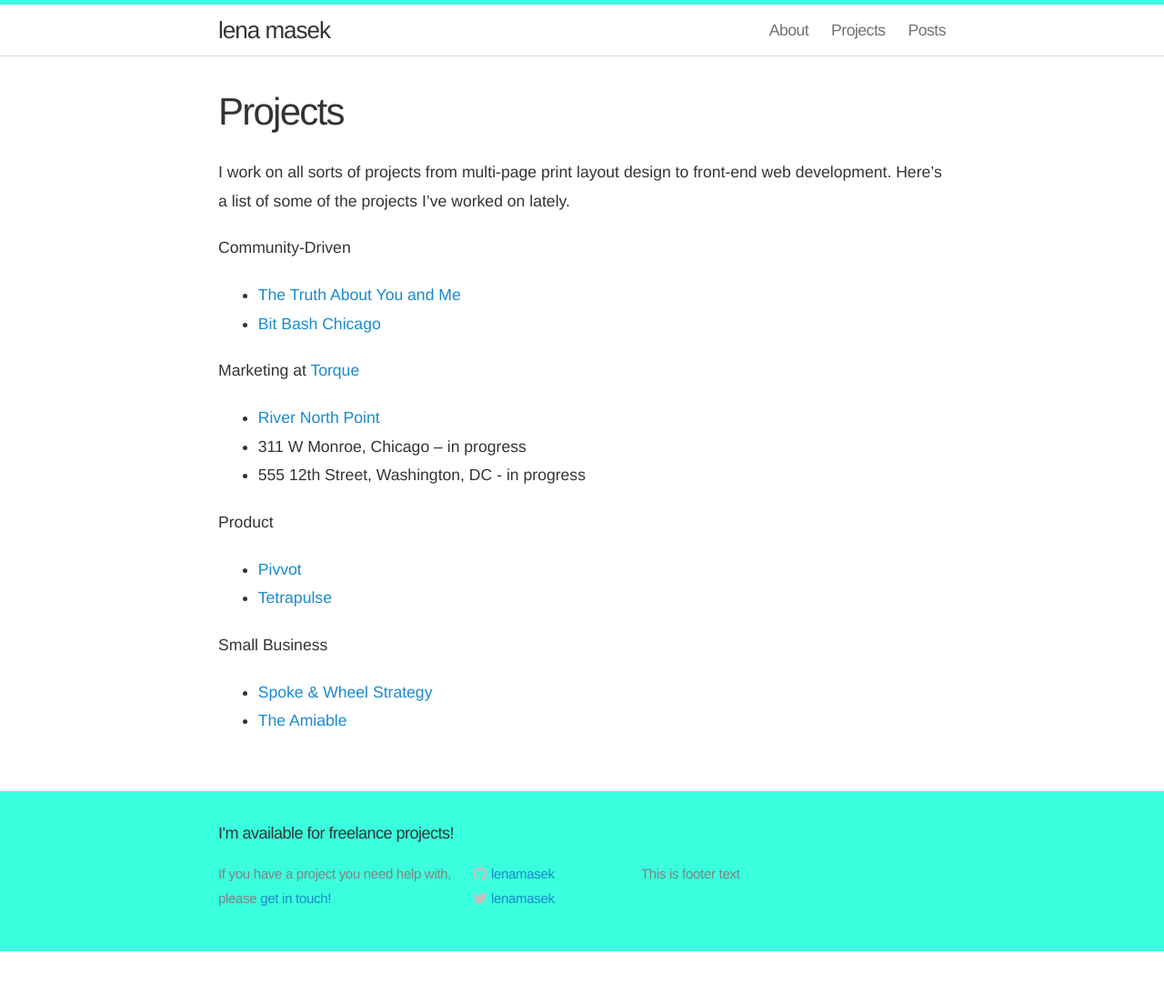
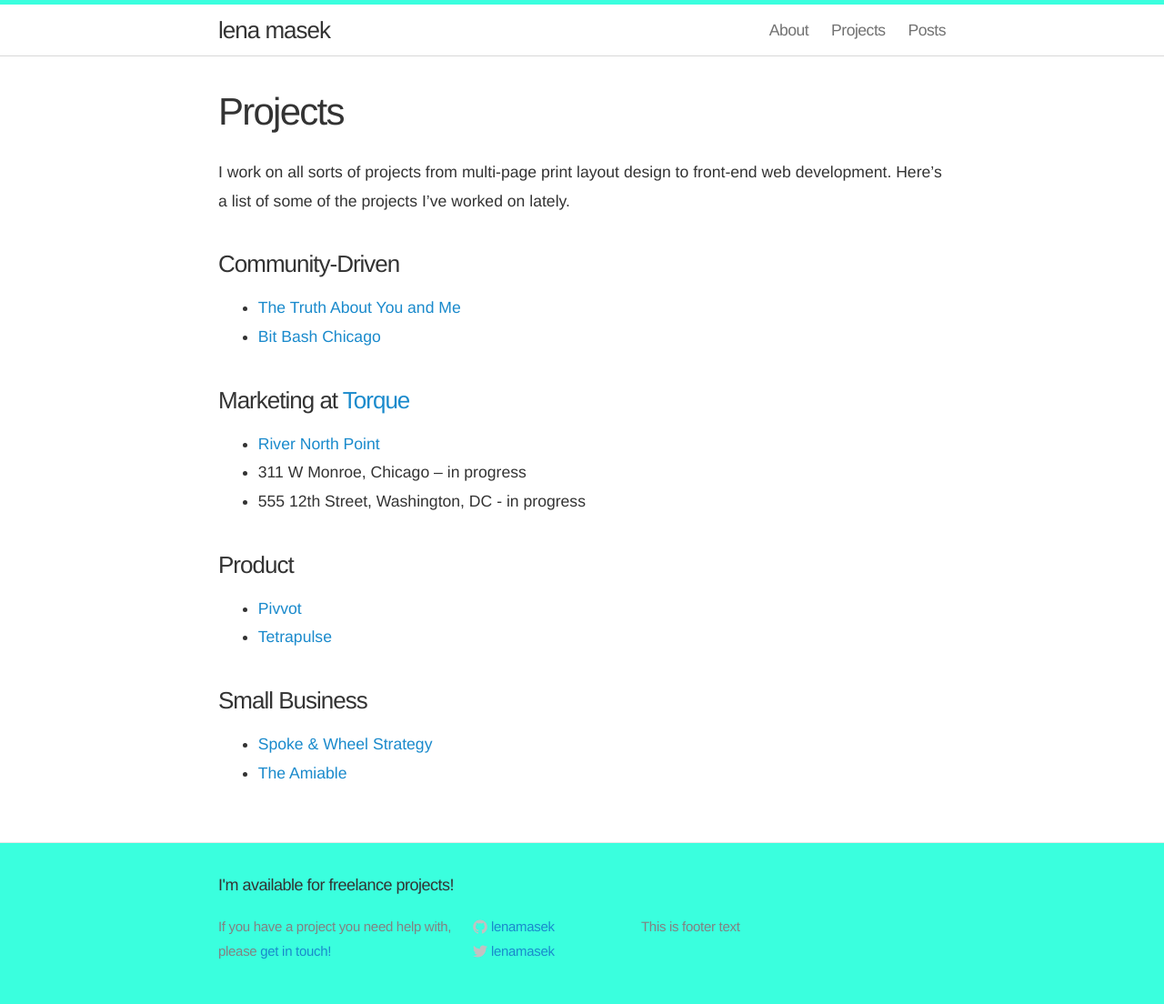
Before and after one commit to lenamasek/lenamasek.github.io, a Jekyll site: the page built from projects/index.md, in a window 1280 px wide. Shown: the whole page at 91% size. Built offline with Jekyll 4.4.1, drawn with Linux system fonts in a browser that asks for light colours; Markdown is read by kramdown in place of the engine named in the settings; before the commit the page ends 1046 px from its top, so only the background shows below that.

Commit message:
markdown headers

```diff
--- a/projects/index.md
+++ b/projects/index.md
@@ -5,26 +5,26 @@
 
 I work on all sorts of projects from multi-page print layout design to front-end web development. Here's a list of some of the projects I've worked on lately.
 
-Community-Driven
+### Community-Driven
 
 - [The Truth About You and Me](http://thetruthaboutyouand.me)
 - [Bit Bash Chicago](http://bitbashchicago.com/)
 
 
-Marketing at [Torque](http://torque.digital/)
+### Marketing at [Torque](http://torque.digital/)
 
 - [River North Point](http://rivernorthpoint.com)
 - 311 W Monroe, Chicago – in progress
 - 555 12th Street, Washington, DC - in progress
 
 
-Product
+### Product
 
 - [Pivvot](http://pivvotgame.com/)
 - [Tetrapulse](http://tetrapulse.com/)
 
 
-Small Business
+### Small Business
 
 - [Spoke & Wheel Strategy](http://spokeandwheelstrategy.com/)
 - [The Amiable](http://theamiable.com)
```
